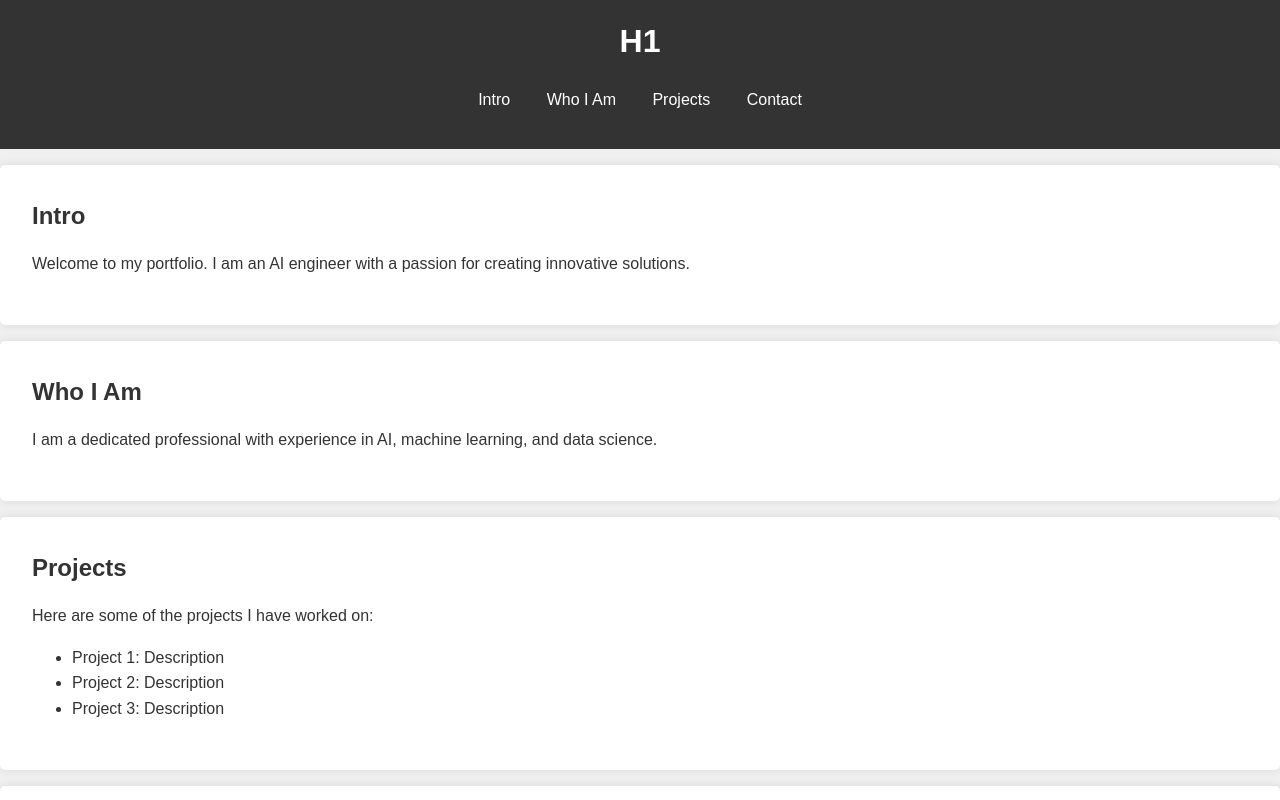
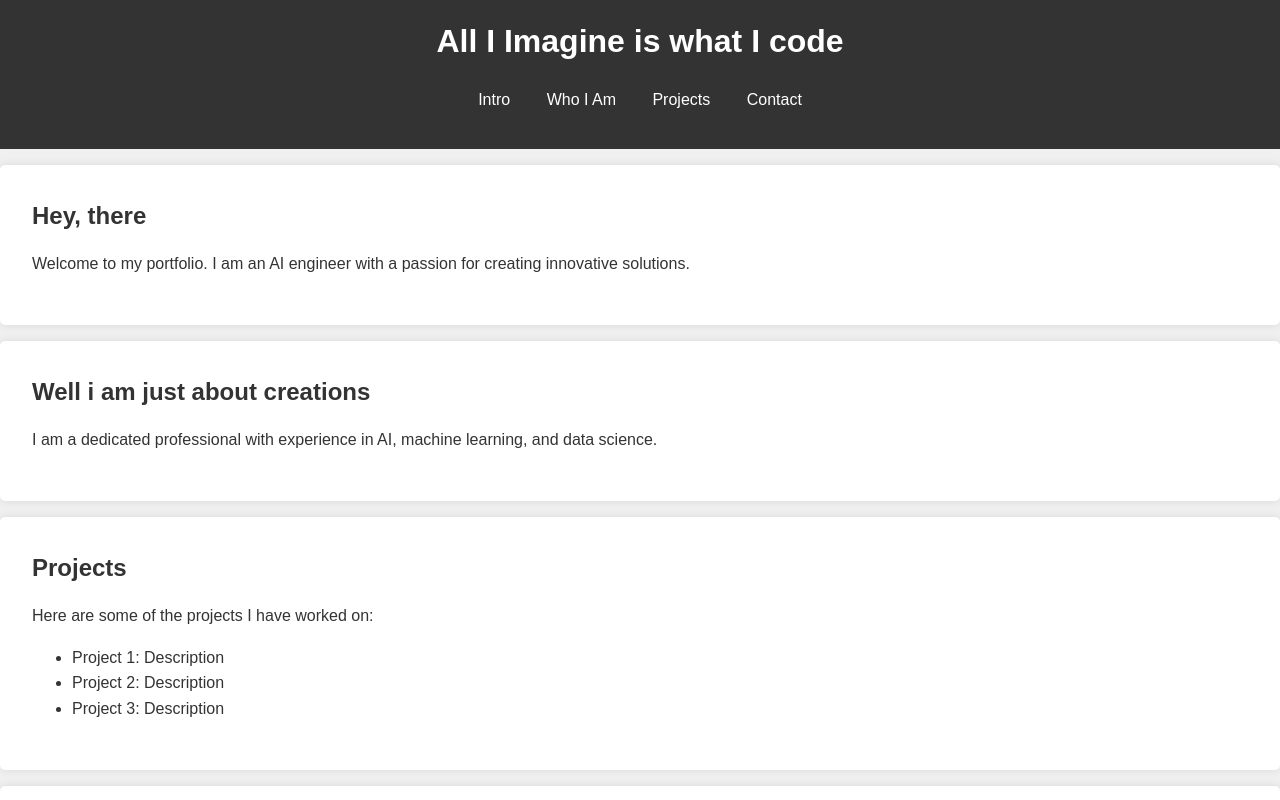
Before and after one commit to Dead-Bytes/Dead-Bytes.github.io, a website: page docs/index.html in a window 1280 px wide. Shown: the top 800 px of the page. Drawn offline with Linux system fonts and the light colour scheme.

Commit message:
"update index.html"

```diff
--- a/docs/index.html
+++ b/docs/index.html
@@ -12,11 +12,11 @@
 
     <link rel="stylesheet" href="styles/main.css">
 
-    <title>Title</title>
+    <title>DivyRaj</title>
 </head>
 <body>
     <header>
-        <h1>H1</h1>
+        <h1>All I Imagine is what I code</h1>
         <nav>
             <a href="#intro">Intro</a>
             <a href="#who-i-am">Who I Am</a>
@@ -26,12 +26,12 @@
     </header>
 
     <section id="intro">
-        <h2>Intro</h2>
+        <h2>Hey, there </h2>
         <p>Welcome to my portfolio. I am an AI engineer with a passion for creating innovative solutions.</p>
     </section>
 
     <section id="who-i-am">
-        <h2>Who I Am</h2>
+        <h2>Well i am just about creations </h2>
         <p>I am a dedicated professional with experience in AI, machine learning, and data science.</p>
     </section>
 
```
